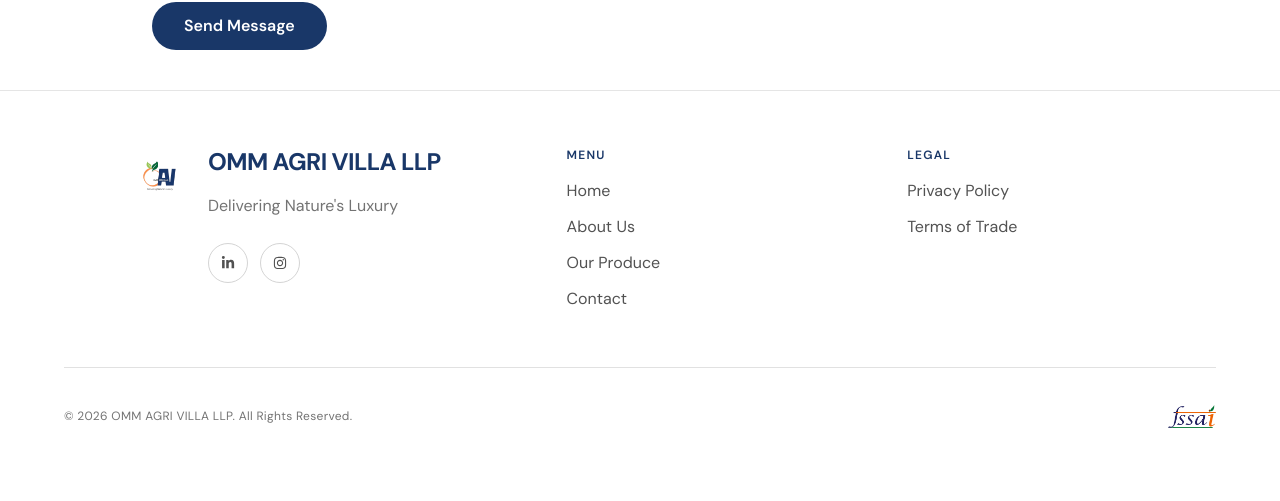
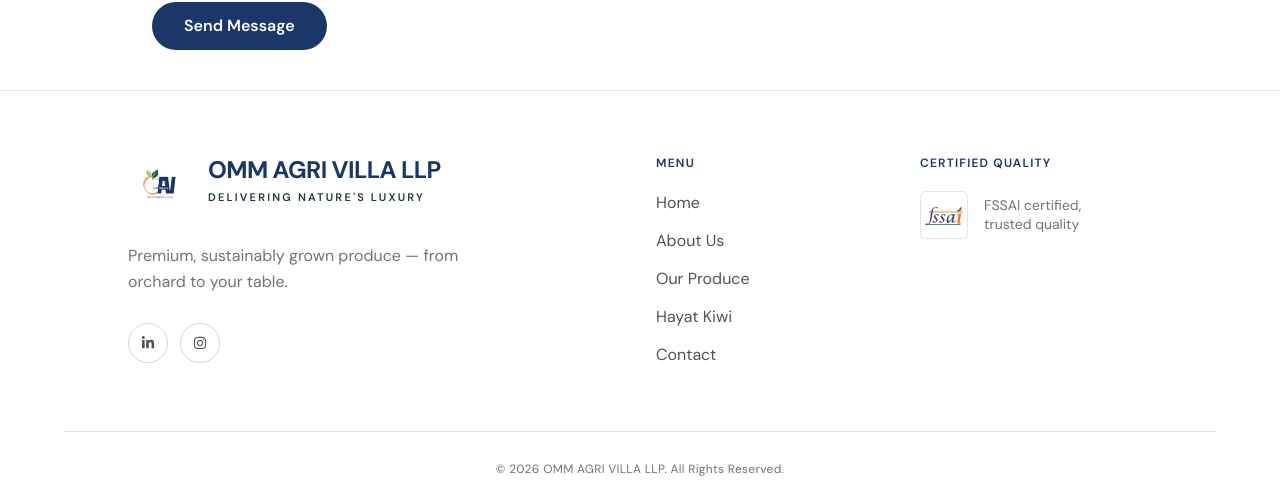
Before and after one commit to hitanshu17/OMAGRI-WEBSITE, a React (Vite) app: page / in a window 1280 px wide. Shown: the part 10153-10654 px from the top of the page. Before the commit the page ends 10617 px from the top, so only its background shows below. Built offline with nearby package versions, Linux system fonts and the light colour scheme; grey boxes are pictures that could not be loaded.

Commit message:
Footer updated

```diff
--- a/src/components/layout/Footer.tsx
+++ b/src/components/layout/Footer.tsx
@@ -6,17 +6,13 @@
   { label: "Home", href: "/" },
   { label: "About Us", href: "/about" },
   { label: "Our Produce", href: "/produce" },
+  { label: "Hayat Kiwi", href: "/hayat-kiwi" },
   { label: "Contact", href: "/contact" },
-];
-
-const legalLinks = [
-  { label: "Privacy Policy", href: "/privacy-policy" },
-  { label: "Terms of Trade", href: "/terms-of-trade" },
 ];
 
 const socialLinks = [
   { label: "LinkedIn", icon: FaLinkedinIn, href: "https://linkedin.com" },
-  { label: "Instagram", icon: FaInstagram, href: "https://instagram.com" },
+  { label: "Instagram", icon: FaInstagram, href: "https://www.instagram.com/ommagrivilla" },
 ];
 
 const Footer = () => {
@@ -25,10 +21,10 @@
   return (
     <footer className="border-t border-neutral-200 bg-white">
       {/* Main footer content */}
-      <div className="mx-auto max-w-6xl px-6 py-14 md:px-10 lg:px-16">
-        <div className="grid grid-cols-1 gap-12 sm:grid-cols-2 lg:grid-cols-[1.4fr_1fr_1fr] lg:gap-x-24">
+      <div className="mx-auto max-w-6xl px-6 py-16 md:px-10 lg:px-16">
+        <div className="grid grid-cols-1 gap-14 md:grid-cols-12 md:gap-8">
           {/* Brand */}
-          <div className="max-w-md">
+          <div className="md:col-span-5">
             <div className="flex items-start gap-4">
               <img
                 src={logo}
@@ -39,13 +35,18 @@
                 <h2 className="text-xl font-bold leading-tight tracking-tight text-[#193768] sm:text-2xl">
                   OMM AGRI VILLA LLP
                 </h2>
+                <p className="mt-1 text-[11px] font-semibold uppercase tracking-[0.2em] text-[#1f3a2e]">
+                  Delivering Nature&apos;s Luxury
+                </p>
+              </div>
+            </div>
 
-                <p className="mt-4 text-sm leading-relaxed text-neutral-500 sm:text-base">
-                  Delivering Nature's Luxury
+            <p className="mt-6 max-w-sm text-sm leading-relaxed text-neutral-500 sm:text-base">
+              Premium, sustainably grown produce — from orchard to your table.
             </p>
 
             {/* Social icons */}
-                <div className="mt-6 flex items-center gap-3">
+            <div className="mt-7 flex items-center gap-3">
               {socialLinks.map(({ label, icon: Icon, href }) => (
                 <a
                   key={label}
@@ -60,45 +61,48 @@
               ))}
             </div>
           </div>
-            </div>
-          </div>
 
           {/* Menu */}
-          <div>
+          <div className="md:col-span-3 md:col-start-7">
             <h3 className="text-xs font-semibold uppercase tracking-widest text-[#193768]">
               Menu
             </h3>
-            <ul className="mt-4 space-y-3">
+            <ul className="mt-5 space-y-3.5">
               {menuLinks.map(({ label, href }) => (
                 <li key={label}>
                   <a
                     href={href}
-                    className="text-sm text-neutral-600 transition-colors hover:text-[#1f3a2e] sm:text-base"
+                    className="group inline-flex items-center text-sm text-neutral-600 sm:text-base"
                   >
+                    <span className="relative transition-colors group-hover:text-[#1f3a2e]">
                       {label}
+                      <span className="absolute -bottom-0.5 left-0 h-px w-0 bg-[#1f3a2e] transition-all duration-300 group-hover:w-full" />
+                    </span>
                   </a>
                 </li>
               ))}
             </ul>
           </div>
 
-          {/* Legal */}
-          <div>
+          {/* Certification */}
+          <div className="md:col-span-3">
             <h3 className="text-xs font-semibold uppercase tracking-widest text-[#193768]">
-              Legal
+              Certified Quality
             </h3>
-            <ul className="mt-4 space-y-3">
-              {legalLinks.map(({ label, href }) => (
-                <li key={label}>
-                  <a
-                    href={href}
-                    className="text-sm text-neutral-600 transition-colors hover:text-[#1f3a2e] sm:text-base"
-                  >
-                    {label}
-                  </a>
-                </li>
-              ))}
-            </ul>
+            <div className="mt-5 flex items-center gap-4">
+              <img
+                src={fssai}
+                alt="FSSAI Certified"
+                width={48}
+                height={48}
+                className="h-12 w-12 shrink-0 rounded-md border border-neutral-200 object-contain p-1"
+              />
+              <p className="text-sm leading-snug text-neutral-500">
+                FSSAI certified,
+                <br />
+                trusted quality
+              </p>
+            </div>
           </div>
         </div>
       </div>
@@ -108,18 +112,10 @@
 
       {/* Bottom bar */}
       <div className="px-6 py-6 md:px-10 lg:px-16">
-        <div className="mx-auto flex max-w-6xl flex-col-reverse items-center gap-4 text-center md:flex-row md:items-center md:justify-between md:text-left">
+        <div className="mx-auto max-w-6xl text-center">
           <span className="text-xs tracking-wide text-neutral-500">
             © {currentYear} OMM AGRI VILLA LLP. All Rights Reserved.
           </span>
-
-          <img
-            src={fssai}
-            alt="FSSAI Certified"
-            width={48}
-            height={48}
-            className="h-12 w-12 shrink-0 rounded-md object-contain"
-          />
         </div>
       </div>
     </footer>
```
Lines whose indentation alone changed are shown as unchanged.
